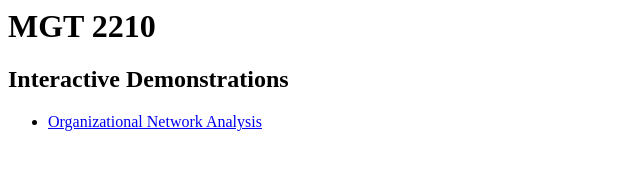
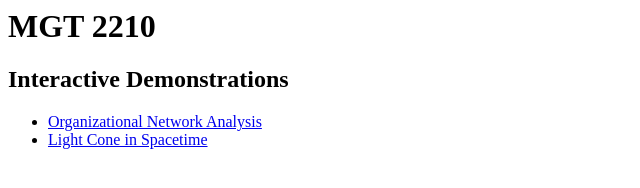
Before and after one commit to positivistlab/mgt2210, a plain HTML site: page index.html in a window 1280 px wide. Shown: the whole page, without its empty margins (0-640 px from the left). Drawn offline with Linux system fonts and the light colour scheme.

Commit message:
Update index.html

```diff
--- a/index.html
+++ b/index.html
@@ -8,4 +8,9 @@
       Organizational Network Analysis
     </a>
   </li>
+  <li>
+    <a href="demo/lightcone/">
+      Light Cone in Spacetime
+    </a>
+  </li>
 </ul>
```
